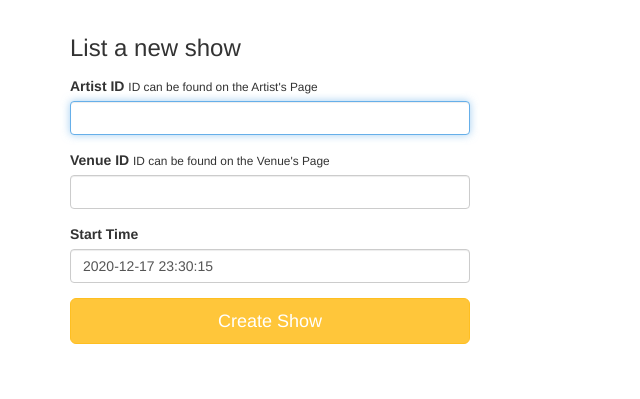
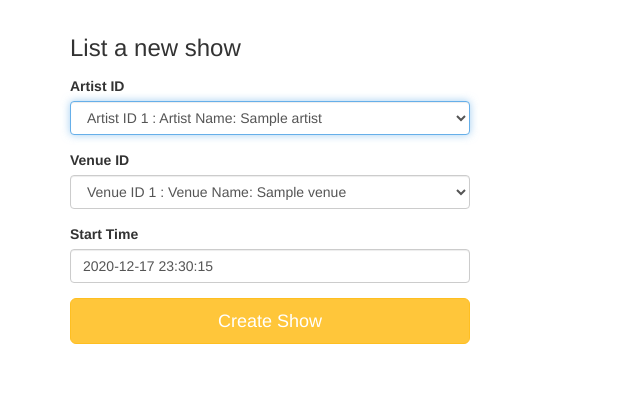
Before and after one commit to Haddadmj/Fyyur, a Flask app: page /shows/create in a window 1280 px wide. Shown: the part 60-459 px from the top of the page, without its empty margins (0-640 px from the left). Run offline with Flask 2, Linux system fonts and the light colour scheme; tables that the repository leaves empty hold one stand-in row (values such as "Sample post"); some libraries are stand-ins or nearby versions.

Commit message:
Show Modified to use DB rather user input

```diff
--- a/app.py
+++ b/app.py
@@ -557,6 +557,9 @@ def shows():
 def create_shows():
     # renders form. do not touch.
     form = ShowForm()
+    form.artist_id.query = Artist.query.order_by('id')
+    form.venue_id.query = Venue.query.order_by('id')
+
     return render_template('forms/new_show.html', form=form)
 
 
--- a/forms.py
+++ b/forms.py
@@ -2,16 +2,14 @@ from datetime import datetime
 from flask_wtf import Form
 from wtforms import StringField, SelectField, SelectMultipleField, DateTimeField
 from wtforms.fields.core import BooleanField
+from wtforms.ext.sqlalchemy.fields import QuerySelectField
 from wtforms.validators import DataRequired, AnyOf, URL
 
 
 class ShowForm(Form):
-    artist_id = StringField(
-        'artist_id'
-    )
-    venue_id = StringField(
-        'venue_id'
-    )
+
+    artist_id = QuerySelectField('artist_id')
+    venue_id = QuerySelectField('venue_id')
     start_time = DateTimeField(
         'start_time',
         validators=[DataRequired()],
--- a/templates/forms/new_show.html
+++ b/templates/forms/new_show.html
@@ -6,12 +6,10 @@
       <h3 class="form-heading">List a new show</h3>
       <div class="form-group">
         <label for="artist_id">Artist ID</label>
-        <small>ID can be found on the Artist's Page</small>
         {{ form.artist_id(class_ = 'form-control', autofocus = true) }}
       </div>
       <div class="form-group">
         <label for="venue_id">Venue ID</label>
-        <small>ID can be found on the Venue's Page</small>
         {{ form.venue_id(class_ = 'form-control', autofocus = true) }}
       </div>
       <div class="form-group">
```
